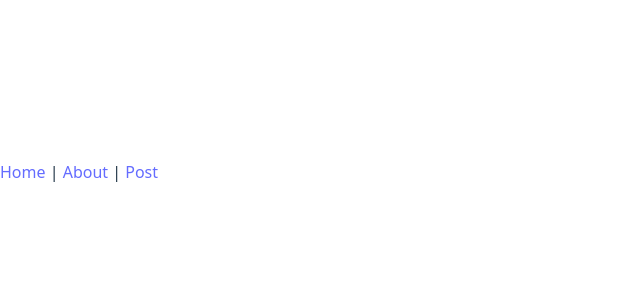
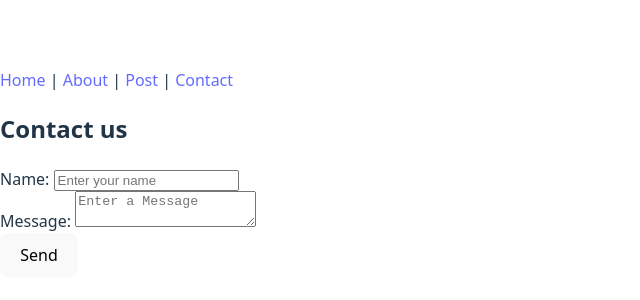
Before and after one commit to SuryaTK2007/React-tutorial, a React (Vite) app: page /Contact in a window 1280 px wide. Before the commit this address had no page. Shown: the part 228-528 px from the top of the page, without its empty margins (0-640 px from the left). Built offline with nearby package versions, Linux system fonts and the light colour scheme.

Commit message:
included Contact page with forms for name field and message field and routed

```diff
--- a/src/App.jsx
+++ b/src/App.jsx
@@ -4,16 +4,18 @@ function App(){
   const Home=lazy(()=>import('./components/Home'));
   const About=lazy(()=>import('./components/About'));
   const Post=lazy(()=>import('./components/Posts'));
+  const Contact=lazy(()=>import('./components/Contact'));
   return(
       <div>
         <nav>
-          <Link to="/">Home</Link> | <Link to="/about">About</Link> | <Link to="/post">Post</Link>
+          <Link to="/">Home</Link> | <Link to="/about">About</Link> | <Link to="/post">Post</Link> | <Link to="/contact">Contact</Link>
         </nav>
         <Suspense fallback={<p>Loading..</p>}>
            <Routes>
             <Route path="/" element={<Home />}/>
             <Route path="/about" element={<About />}/>
             <Route path="/post" element={<Post/>}/>
+            <Route path="/Contact" element={<Contact/>}/>
            </Routes>
         </Suspense>
       </div>
--- /dev/null
+++ b/src/components/Contact.jsx
@@ -0,0 +1,44 @@
+import { useState } from "react";
+function Contact(){
+    const[name, setName]=useState('');
+    const[message, setMessage]=useState('');
+    const[submitted, setSubmitted]=useState(false);
+    const handleSubmit=(e)=>{
+        e.preventDefault();
+        if(name && message){
+            setSubmitted(true);
+            setMessage('');
+            setName('');
+        }
+    };
+    return(
+        <div>
+            <h2>Contact us</h2>
+            {submitted ?(
+                <p>Thank you, {name}, for your message</p>
+            ):(
+               <form onSubmit={handleSubmit}>
+                    <div>
+                        <label>Name: </label>
+                        <input
+                           type="text"
+                           value={name}
+                           onChange={(e)=>setName(e.target.value)}
+                           placeholder="Enter your name"
+                        />
+                    </div>
+                    <div>
+                        <label>Message: </label>
+                        <textarea
+                            value={message}
+                            onChange={(e)=>setMessage(e.target.value)}
+                            placeholder="Enter a Message"
+                        />
+                    </div>
+                    <button type="submit">Send</button>
+               </form>
+            )}
+        </div>
+    );
+}
+export default Contact;
```
Also changed, not shown: 1 other file (tests, documents, lock files or other folders).
